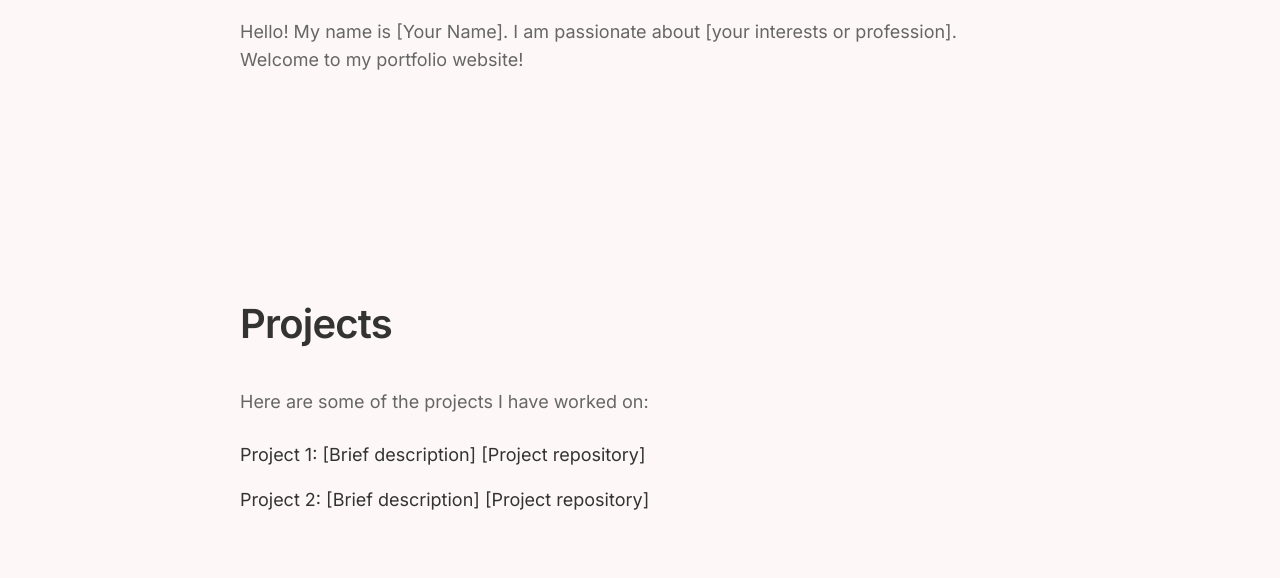
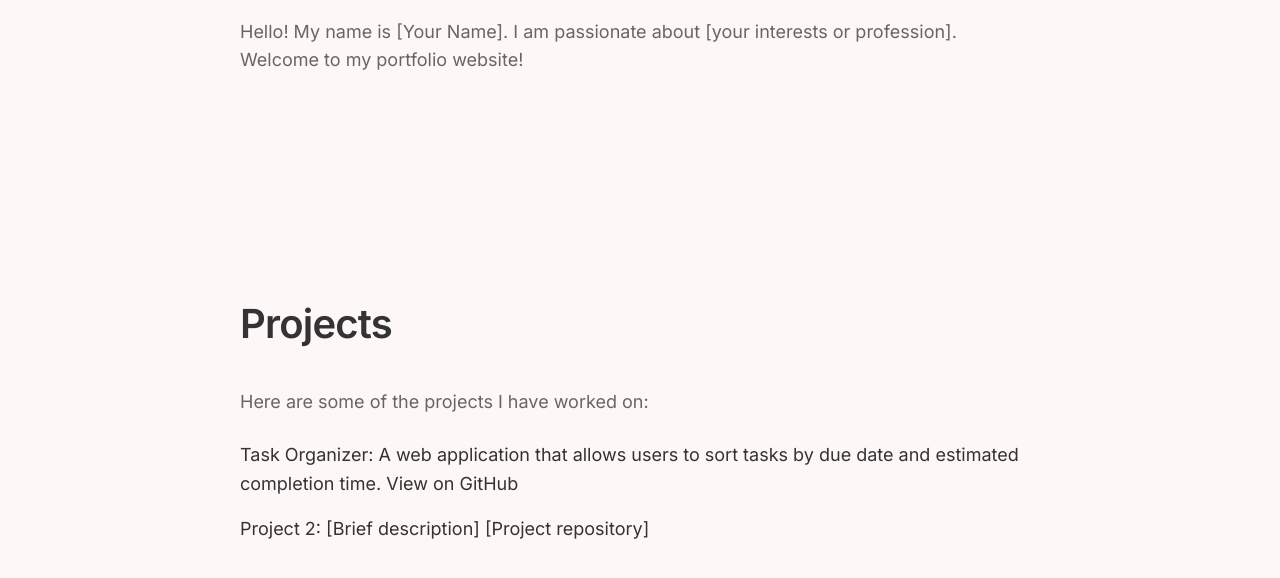
Before and after one commit to bellebe113/bellebe113.github.io, a plain HTML site: page index.html in a window 1280 px wide. Shown: the part 422-1000 px from the top of the page. Drawn offline with Linux system fonts and the light colour scheme.

Commit message:
project 1

```diff
--- a/index.html
+++ b/index.html
@@ -152,7 +152,7 @@
             Here are some of the projects I have worked on:
         </p>
         <ul>
-            <li>Project 1: [Brief description] <a href="[link to project repository]" target="_blank">[Project repository]</a></li>
+            <li>Task Organizer: A web application that allows users to sort tasks by due date and estimated completion time. <a href="https://github.com/phAPCSAperiod2/final-project-bellebe113" target="_blank">View on GitHub</a></li>
             <li>Project 2: [Brief description] <a href="[link to project repository]" target="_blank">[Project repository]</a></li>
         </ul>
     </section>
```
